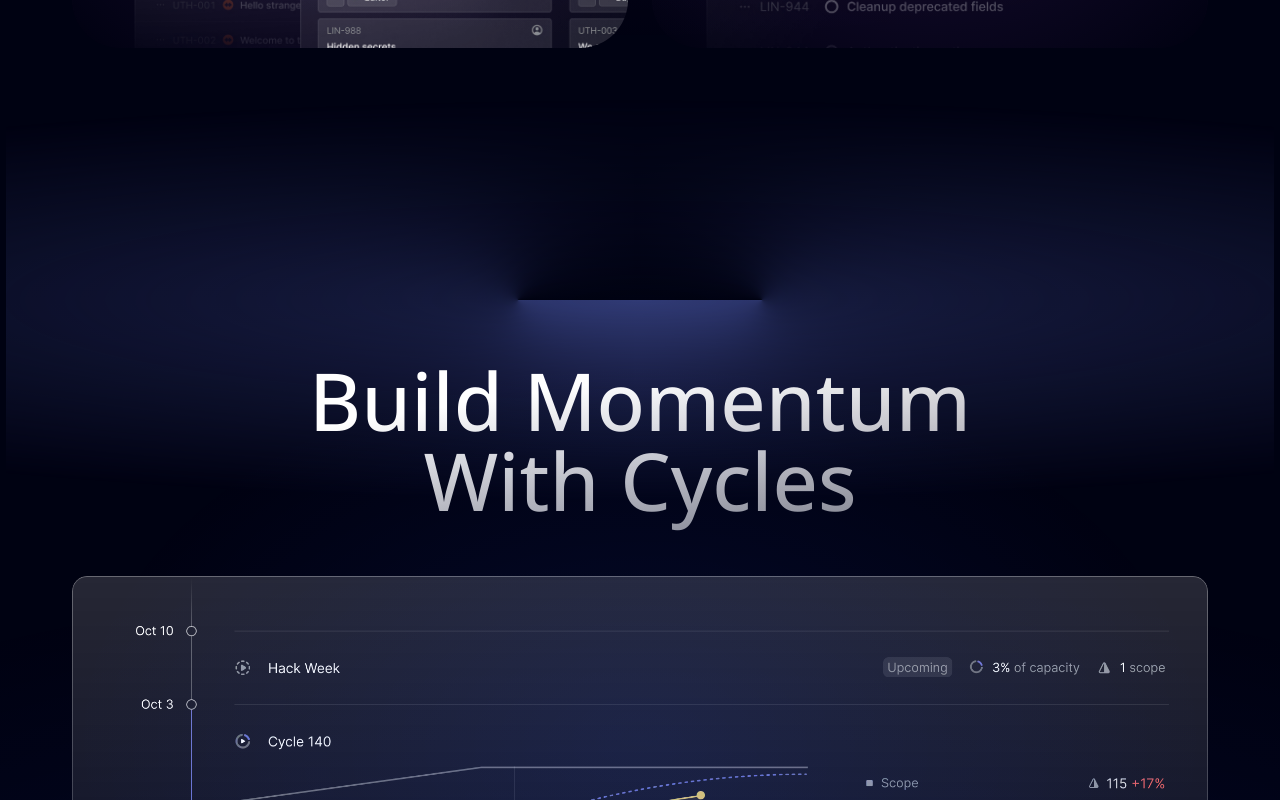
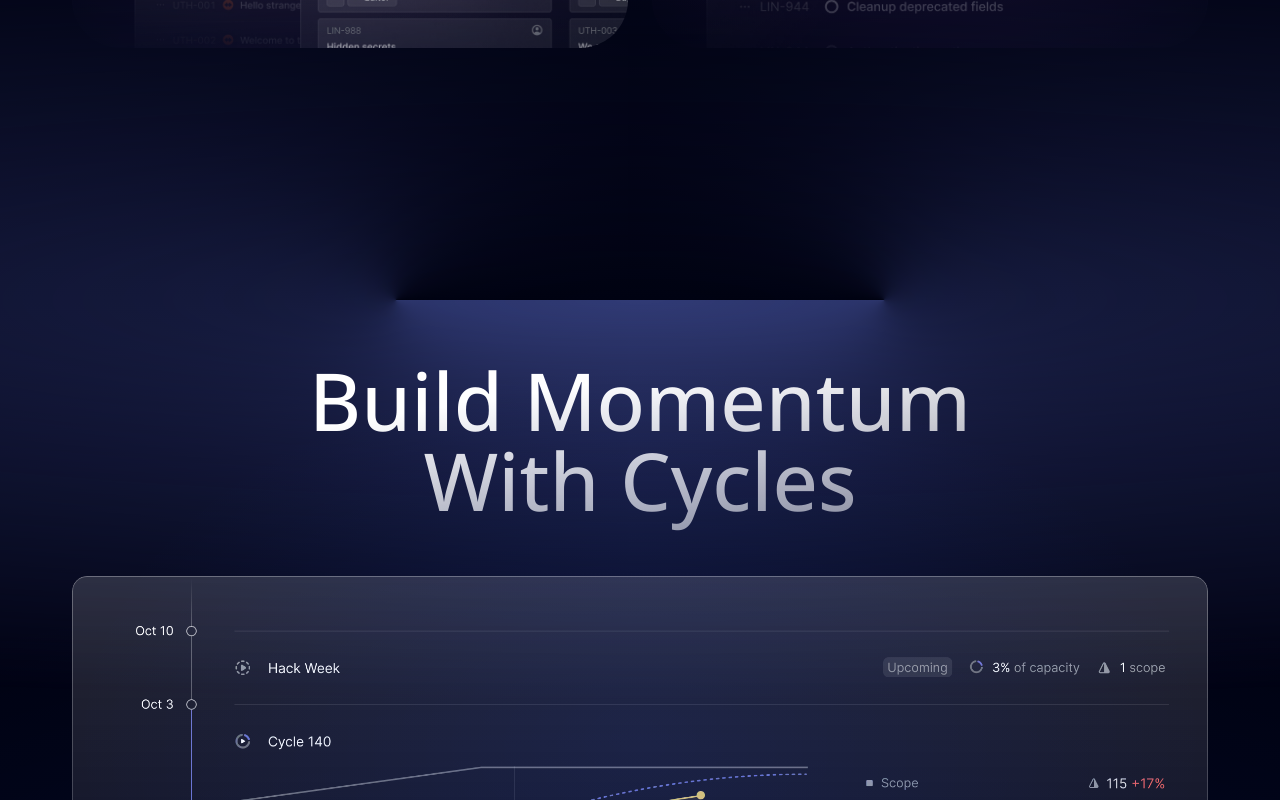
Before and after one commit to rogue-kitten/linear-homepage, a Next.js app: page / in a window 1280 px wide. Shown: the part 5297-6097 px from the top of the page. Built offline with nearby package versions, Linux system fonts and the light colour scheme.

Commit message:
improves the feature highlight and the ripple animation

```diff
--- a/app/components/features.tsx
+++ b/app/components/features.tsx
@@ -18,9 +18,9 @@ export const Features = ({ children, color, secondaryColor }: FeatureProps) => {
         } as CSSProperties
       }
       className={classNames(
-        'relative my-[12rem] md:my-[25.2rem]',
+        'relative z-[-1] my-[12rem] md:my-[25.2rem]',
         'after:absolute after:inset-0 after:bg-feature',
-        'before:feature-mask before:absolute before:mb-[-42rem] before:h-[40rem] before:w-full before:translate-y-[-20rem] before:rotate-180 before:bg-[conic-gradient(from_90deg_at_60%_50%,#000212,rgba(var(--secondary-color))),conic-gradient(from_270deg_at_40%_50%,rgba(var(--secondary-color)),#000212)] before:bg-[50%_100%,50%_100%] before:bg-no-repeat before:[background-position:1%_0%,99%_0%] before:md:mb-[-40rem] before:md:bg-[conic-gradient(from_90deg_at_80%_50%,#000212,rgb(var(--secondary-color))),conic-gradient(from_270deg_at_20%_50%,rgb(var(--secondary-color)),#000212)]'
+        'before:feature-mask before:absolute before:mb-[-42rem] before:h-[40rem] before:w-full before:translate-y-[-20rem] before:rotate-180 before:scale-[2] before:bg-[conic-gradient(from_90deg_at_60%_50%,#000212,rgba(var(--secondary-color))),conic-gradient(from_270deg_at_40%_50%,rgba(var(--secondary-color)),#000212)] before:bg-[50%_100%,50%_100%] before:bg-no-repeat before:[background-position:1%_0%,99%_0%] before:md:mb-[-40rem] before:md:bg-[conic-gradient(from_90deg_at_80%_50%,#000212,rgb(var(--secondary-color))),conic-gradient(from_270deg_at_20%_50%,rgb(var(--secondary-color)),#000212)]'
       )}
     >
       <Container className='flex flex-col items-center pt-15'>
--- a/app/components/integrations.tsx
+++ b/app/components/integrations.tsx
@@ -77,7 +77,10 @@ export const Integrations = () => {
                 '--size': size,
               } as CSSProperties
             }
-            className='absolute left-1/2 top-1/2 h-[var(--size)] w-[var(--size)] -translate-x-1/2 -translate-y-1/2 animate-ripple rounded-full border border-[#ac8eff] bg-ripple-gradient opacity-0'
+            className={classNames(
+              'absolute left-1/2 top-1/2 h-[var(--size)] w-[var(--size)] -translate-x-1/2 -translate-y-1/2 rounded-full border border-[#ac8eff] bg-ripple-gradient opacity-0',
+              inView && 'animate-ripple'
+            )}
           />
         ))}
       </div>
```
